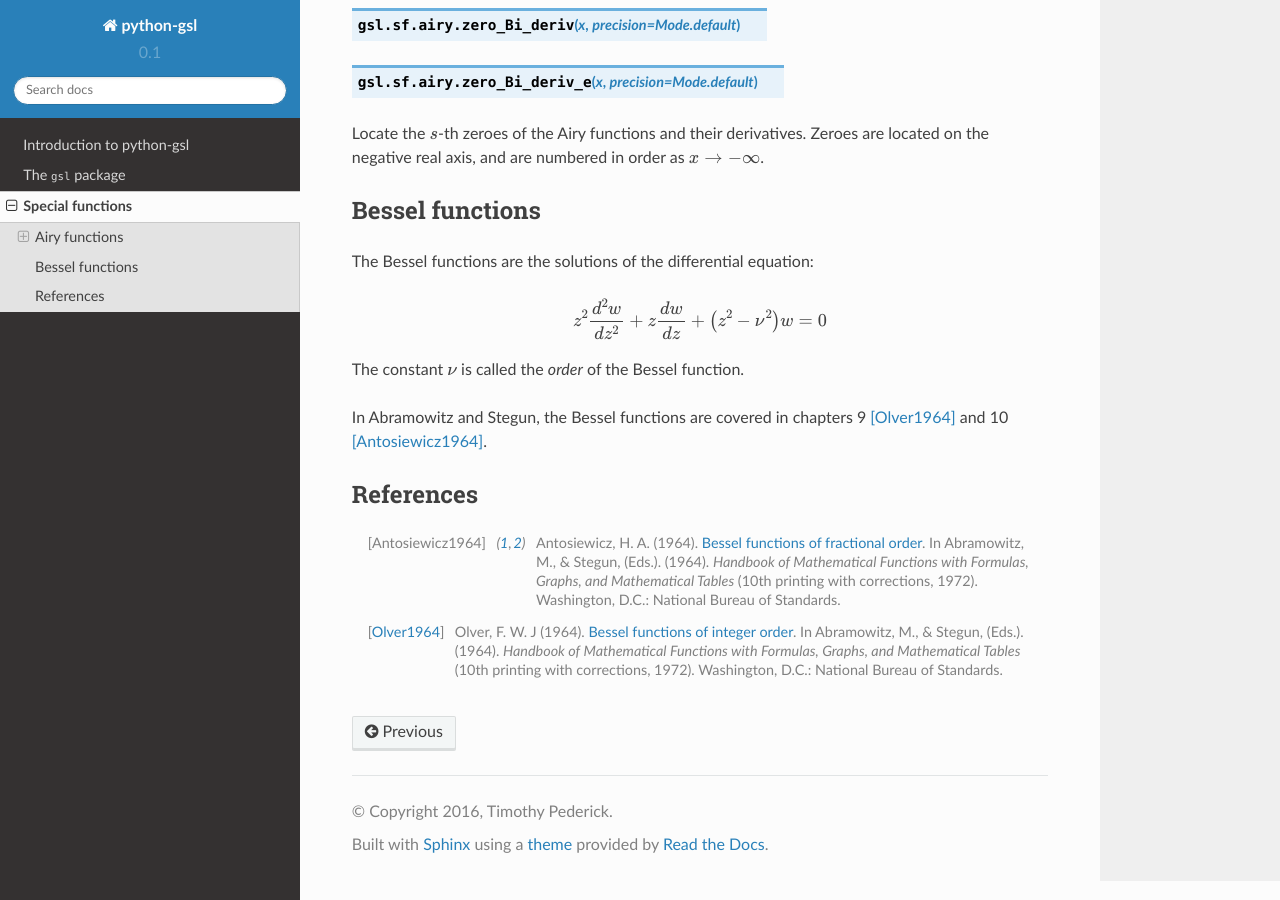
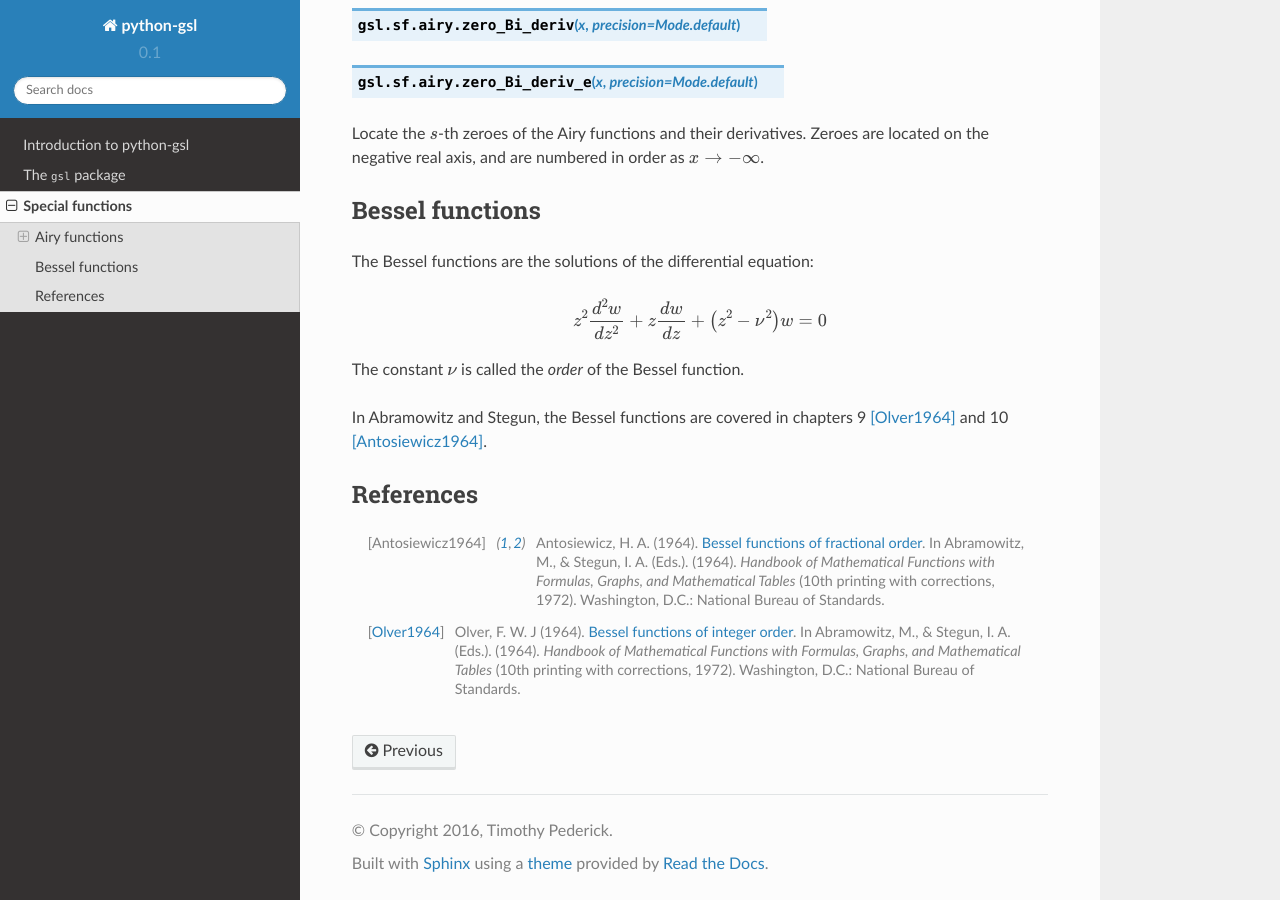
Before and after one commit to perey/python-gsl, a Sphinx documentation site: the page built from docs/sf.rst, in a window 1280 px wide and 900 px high, scrolled down 2287 px. Built offline with Sphinx 7.4.7 and the Read the Docs theme 2.0.0, drawn with Linux system fonts in a browser that asks for light colours.

Commit message:
Corrected reference.

```diff
--- a/docs/sf.rst
+++ b/docs/sf.rst
@@ -123,13 +123,13 @@ References
 
 .. [Antosiewicz1964] Antosiewicz, H. A. (1964).
    `Bessel functions of fractional order`_.
-   In Abramowitz, M., & Stegun, (Eds.). (1964). *Handbook of Mathematical
+   In Abramowitz, M., & Stegun, I. A. (Eds.). (1964). *Handbook of Mathematical
    Functions with Formulas, Graphs, and Mathematical Tables* (10th printing
    with corrections, 1972). Washington, D.C.: National Bureau of Standards.
 
 .. [Olver1964] Olver, F. W. J (1964).
    `Bessel functions of integer order`_.
-   In Abramowitz, M., & Stegun, (Eds.). (1964). *Handbook of Mathematical
+   In Abramowitz, M., & Stegun, I. A. (Eds.). (1964). *Handbook of Mathematical
    Functions with Formulas, Graphs, and Mathematical Tables* (10th printing
    with corrections, 1972). Washington, D.C.: National Bureau of Standards.
 
```
